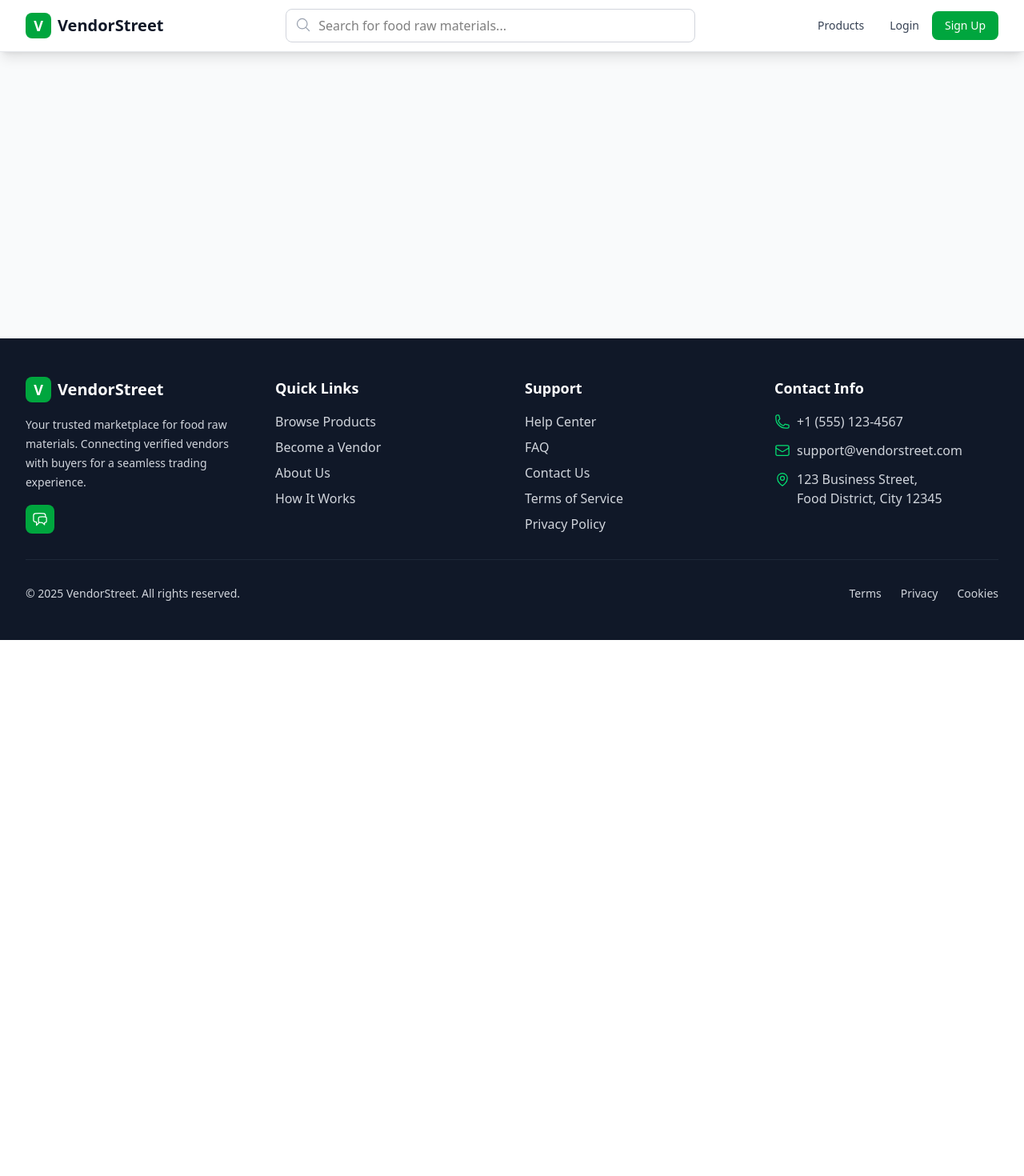
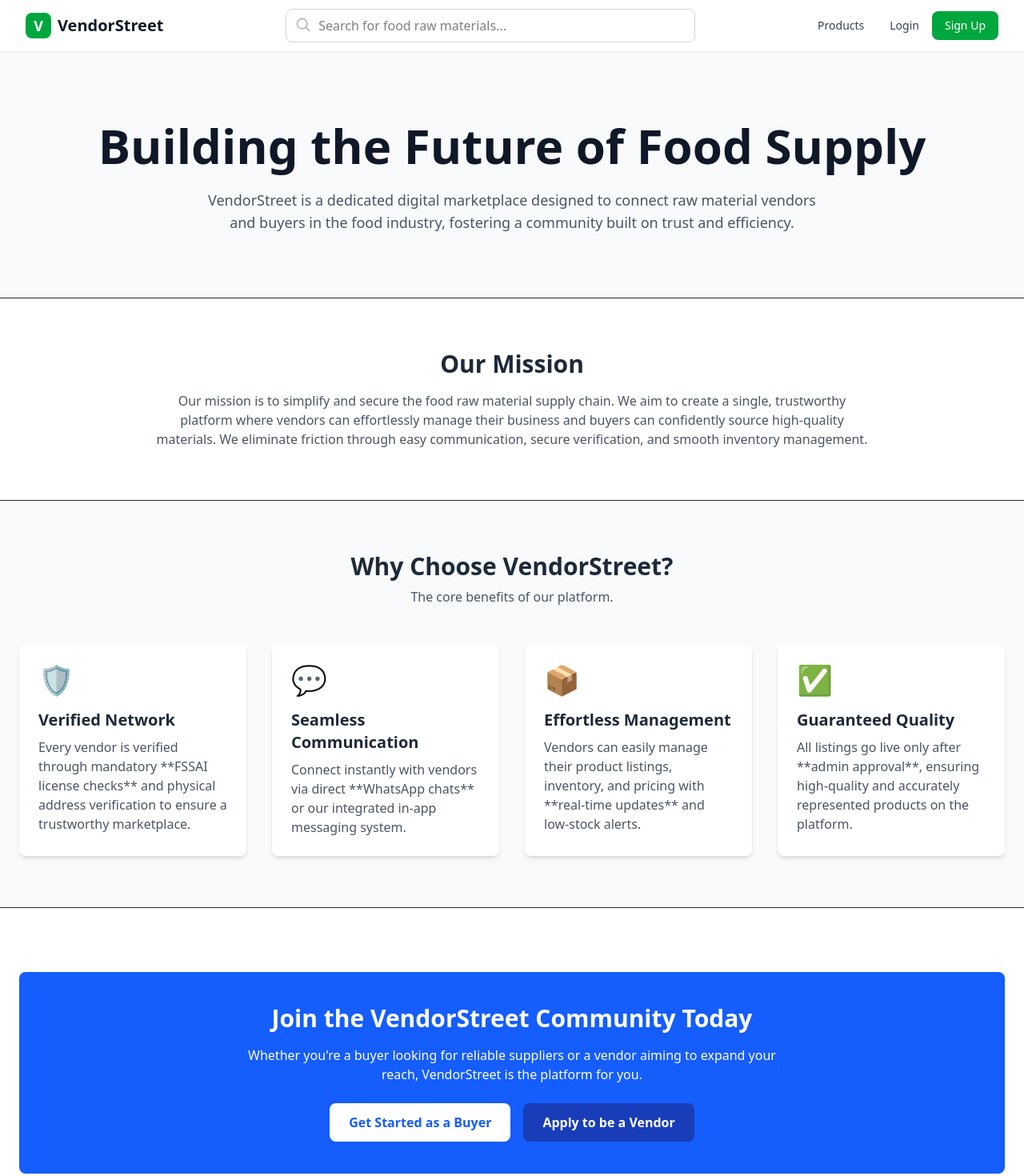
Before and after one commit to ArchitSaxena349/vendorstreet, a React (Vite) app in the folder Frontend/: page /about-us in a window 1280 px wide. Shown: the top 1470 px of the page at 80% size. Before the commit the page ends 800 px from the top, so only its background shows below. Built offline with nearby package versions, Linux system fonts and the light colour scheme.

Commit message:
about us page design changes

```diff
--- a/Frontend/src/App.jsx
+++ b/Frontend/src/App.jsx
@@ -11,6 +11,7 @@ import VendorDashboard from './pages/VendorDashboard'
 import AdminDashboard from './pages/AdminDashboard'
 import ProductListing from './pages/ProductListing'
 import VendorApplication from './pages/VendorApplication'
+import AboutPage from './pages/aboutus'
 import Chat from './pages/Chat'
 import Profile from './pages/Profile'
 import Inventory from './pages/Inventory'
@@ -60,6 +61,7 @@ function App() {
             <Route path="/chat" element={<Chat user={user} />} />
             <Route path="/profile" element={<Profile user={user} />} />
             <Route path="/inventory" element={<Inventory user={user} />} />
+            <Route path="/about-us" element={<AboutPage />} />
           </Routes>
         </main>
 
--- a/Frontend/src/components/Footer.jsx
+++ b/Frontend/src/components/Footer.jsx
@@ -55,7 +55,7 @@ const Footer = () => {
                 </Link>
               </li>
               <li>
-                <Link to="/about" className="text-gray-300 hover:text-white transition-colors">
+                <Link to="/about-us" className="text-gray-300 hover:text-white transition-colors">
                   About Us
                 </Link>
               </li>
--- a/Frontend/src/pages/aboutus.jsx
+++ b/Frontend/src/pages/aboutus.jsx
@@ -0,0 +1,111 @@
+import React from 'react';
+
+// You can use an icon library like 'react-icons' for better visuals
+// import { FiShield, FiMessageCircle, FiBox, FiCheckCircle } from 'react-icons/fi';
+
+const AboutPage = () => {
+  return (
+    <div className="bg-white text-gray-800">
+      {/* Hero Section */}
+      <section className="bg-slate-50">
+        <div className="container mx-auto px-6 py-20 text-center">
+          <h1 className="text-4xl md:text-6xl font-bold text-gray-900 leading-tight">
+            Building the Future of Food Supply
+          </h1>
+          <p className="mt-4 text-lg text-gray-600 max-w-3xl mx-auto">
+            VendorStreet is a dedicated digital marketplace designed to connect raw material vendors and buyers in the food industry, fostering a community built on trust and efficiency.
+          </p>
+        </div>
+      </section>
+
+      <hr />
+
+      {/* Our Mission Section */}
+      <section className="container mx-auto px-6 py-16">
+        <div className="text-center max-w-4xl mx-auto">
+          <h2 className="text-3xl font-bold mb-4">Our Mission</h2>
+          <p className="text-gray-600">
+            Our mission is to simplify and secure the food raw material supply chain. We aim to create a single, trustworthy platform where vendors can effortlessly manage their business and buyers can confidently source high-quality materials. We eliminate friction through easy communication, secure verification, and smooth inventory management.
+          </p>
+        </div>
+      </section>
+
+      <hr />
+
+      {/* Key Features Section */}
+      <section className="bg-slate-50 py-16">
+        <div className="container mx-auto px-6">
+          <div className="text-center mb-12">
+            <h2 className="text-3xl font-bold">Why Choose VendorStreet?</h2>
+            <p className="text-gray-600 mt-2">The core benefits of our platform.</p>
+          </div>
+          <div className="grid grid-cols-1 md:grid-cols-2 lg:grid-cols-4 gap-8">
+
+            {/* Feature Card 1: Verified Network */}
+            <div className="bg-white p-6 rounded-lg shadow-md hover:shadow-xl transition-shadow">
+              {/* <FiShield className="text-4xl text-blue-600 mb-4" /> */}
+              <div className="text-4xl text-blue-600 mb-4">🛡️</div>
+              <h3 className="text-xl font-semibold mb-2">Verified Network</h3>
+              <p className="text-gray-600">
+                Every vendor is verified through mandatory **FSSAI license checks** and physical address verification to ensure a trustworthy marketplace.
+              </p>
+            </div>
+
+            {/* Feature Card 2: Seamless Communication */}
+            <div className="bg-white p-6 rounded-lg shadow-md hover:shadow-xl transition-shadow">
+              {/* <FiMessageCircle className="text-4xl text-blue-600 mb-4" /> */}
+              <div className="text-4xl text-blue-600 mb-4">💬</div>
+              <h3 className="text-xl font-semibold mb-2">Seamless Communication</h3>
+              <p className="text-gray-600">
+                Connect instantly with vendors via direct **WhatsApp chats** or our integrated in-app messaging system.
+              </p>
+            </div>
+
+            {/* Feature Card 3: Effortless Listing */}
+            <div className="bg-white p-6 rounded-lg shadow-md hover:shadow-xl transition-shadow">
+              {/* <FiBox className="text-4xl text-blue-600 mb-4" /> */}
+              <div className="text-4xl text-blue-600 mb-4">📦</div>
+              <h3 className="text-xl font-semibold mb-2">Effortless Management</h3>
+              <p className="text-gray-600">
+                Vendors can easily manage their product listings, inventory, and pricing with **real-time updates** and low-stock alerts.
+              </p>
+            </div>
+
+            {/* Feature Card 4: Admin Oversight */}
+            <div className="bg-white p-6 rounded-lg shadow-md hover:shadow-xl transition-shadow">
+              {/* <FiCheckCircle className="text-4xl text-blue-600 mb-4" /> */}
+               <div className="text-4xl text-blue-600 mb-4">✅</div>
+              <h3 className="text-xl font-semibold mb-2">Guaranteed Quality</h3>
+              <p className="text-gray-600">
+                All listings go live only after **admin approval**, ensuring high-quality and accurately represented products on the platform.
+              </p>
+            </div>
+
+          </div>
+        </div>
+      </section>
+
+      <hr />
+
+      {/* Call to Action Section */}
+      <section className="container mx-auto px-6 py-20">
+        <div className="bg-blue-600 text-white rounded-lg p-10 text-center">
+          <h2 className="text-3xl font-bold mb-4">Join the VendorStreet Community Today</h2>
+          <p className="mb-6 max-w-2xl mx-auto">
+            Whether you're a buyer looking for reliable suppliers or a vendor aiming to expand your reach, VendorStreet is the platform for you.
+          </p>
+          <div className="flex justify-center gap-4">
+            <a href="/register" className="bg-white text-blue-600 font-semibold py-3 px-6 rounded-lg hover:bg-gray-100 transition-colors">
+              Get Started as a Buyer
+            </a>
+            <a href="/vendor-application" className="bg-blue-800 text-white font-semibold py-3 px-6 rounded-lg hover:bg-blue-700 transition-colors">
+              Apply to be a Vendor
+            </a>
+          </div>
+        </div>
+      </section>
+    </div>
+  );
+};
+
+export default AboutPage;
```
Also changed, not shown: Frontend/src/pages/faq.jsx (added), Frontend/src/pages/howitworks.jsx (added).
